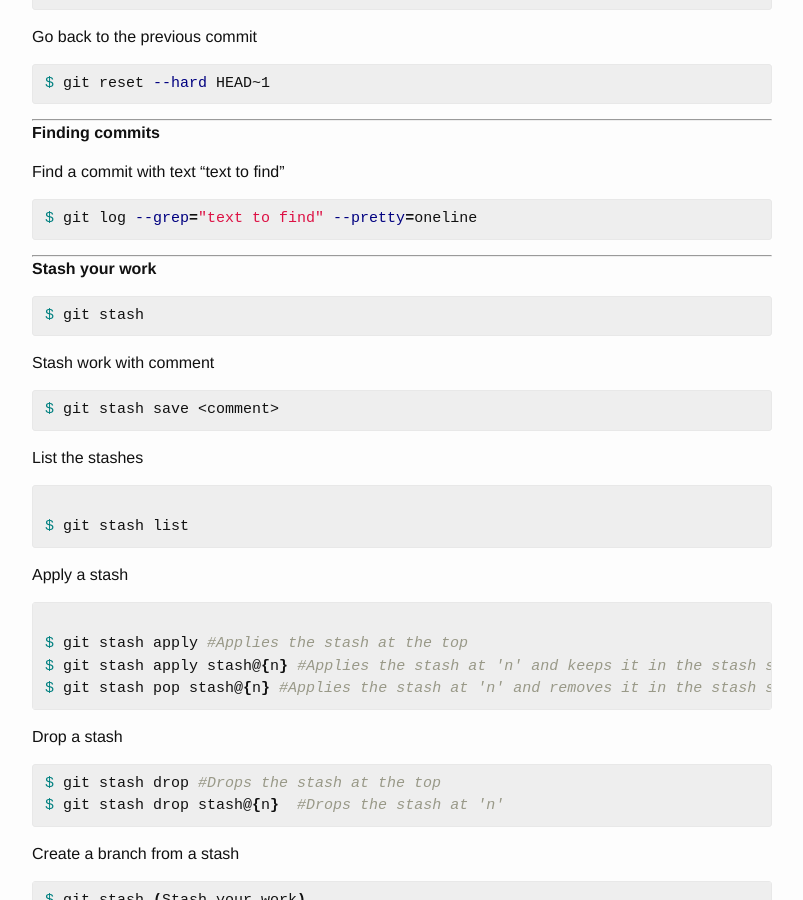
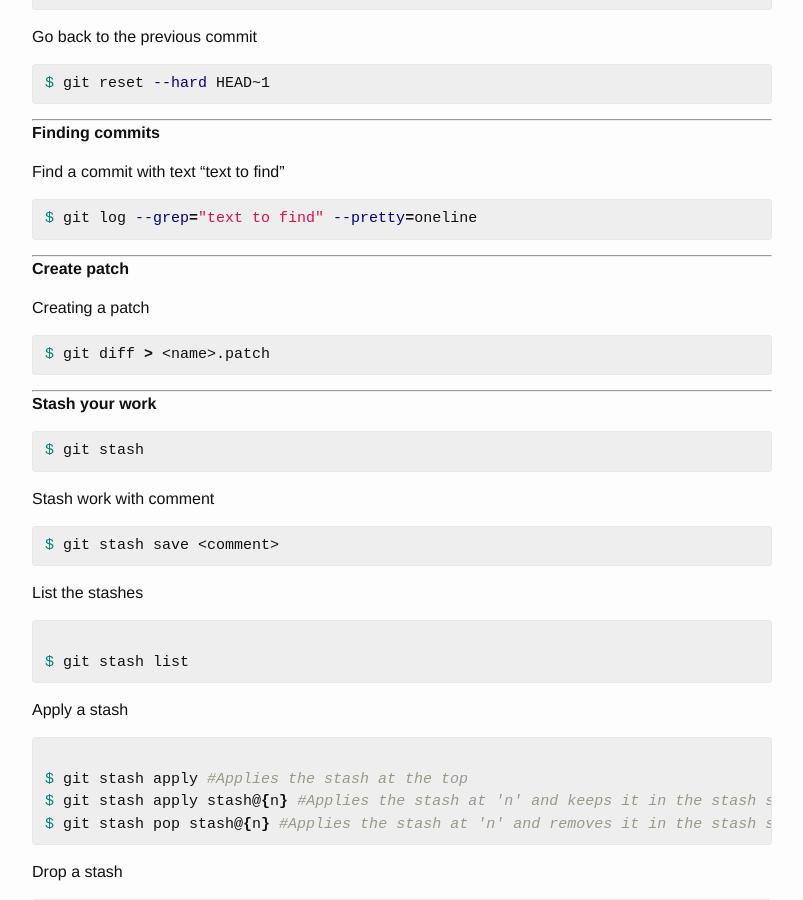
Before and after one commit to hemantksingh/hemantksingh.github.io, a Jekyll site: the page built from _posts/2014-10-02-git-basics.markdown, in a window 1280 px wide and 900 px high, scrolled down 4364 px. Shown: the whole window, without its empty margins (238-1041 px from the left). Built offline with Jekyll 4.4.1, drawn with Linux system fonts in a browser that asks for light colours; Markdown is read by kramdown in place of the engine named in the settings; comment, search, counter and statistics services are not loaded.

Commit message:
Update git post with git patch.

```diff
--- a/_posts/2014-10-02-git-basics.markdown
+++ b/_posts/2014-10-02-git-basics.markdown
@@ -224,6 +224,15 @@ $ git log --grep="text to find" --pretty=oneline
 {% endhighlight %}
 
 ****************************************************************
+**Create patch**
+
+Creating a patch
+{% highlight sh %}
+$ git diff > <name>.patch
+{% endhighlight %}
+
+
+****************************************************************
 **Stash your work**
 
 {% highlight sh %}
```
